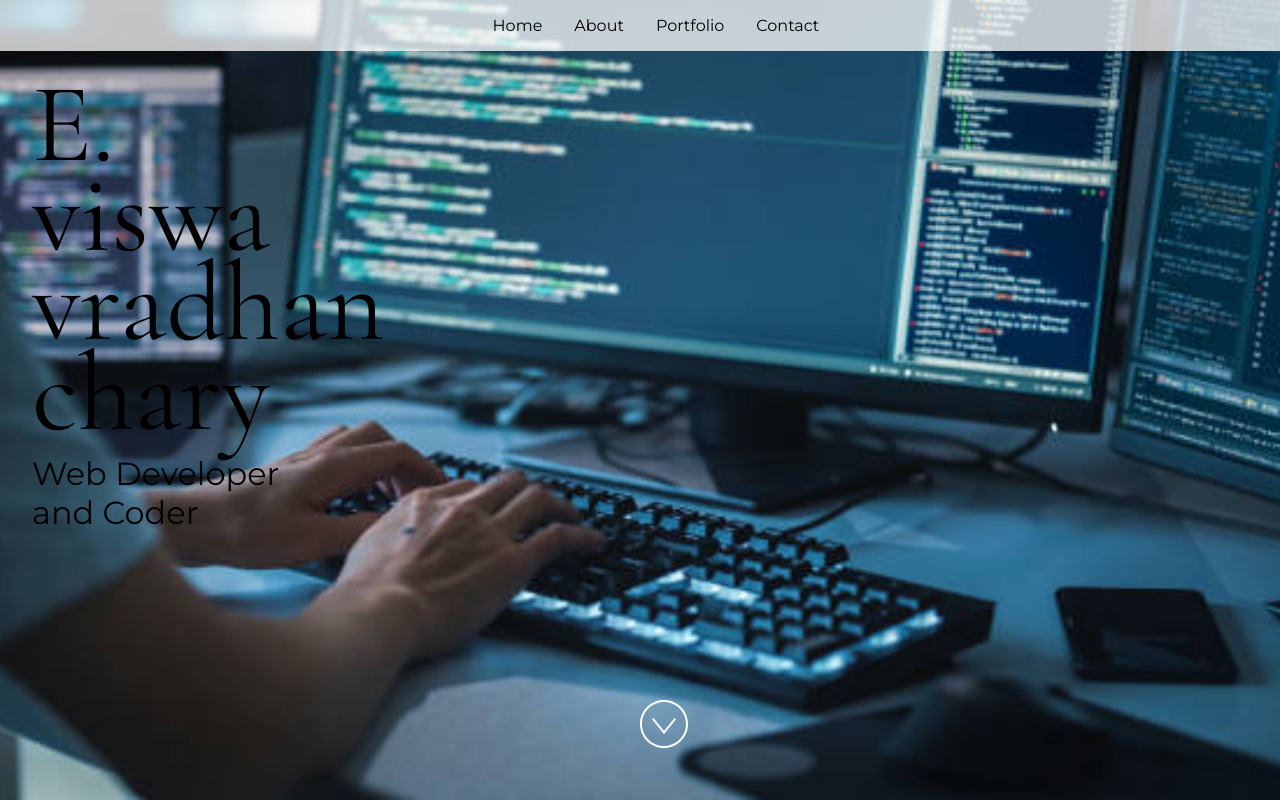
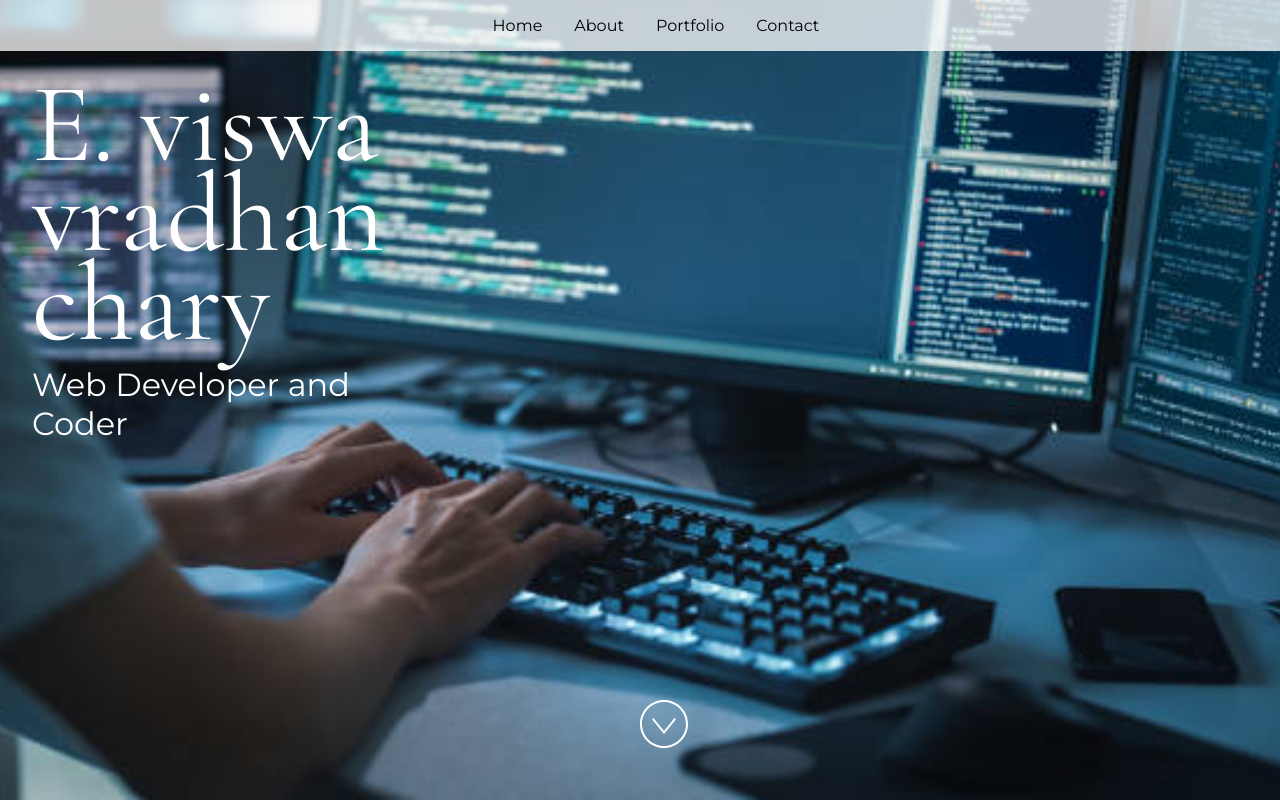
Before and after one commit to viswavardhanchary/viswa2, a React (Vite) app: page / in a window 1280 px wide. Built offline with nearby package versions, Linux system fonts and the light colour scheme.

Commit message:
added colors

```diff
--- a/src/Components/Home.jsx
+++ b/src/Components/Home.jsx
@@ -28,11 +28,11 @@ const Home = ({ name, title }) => {
   return (
     <section id="home" className="min-height">
       <img className="background" src={image} alt="" />
-      <div style={{ position: "absolute", top: "5rem", left: "2rem", width: "17rem" }}>
+      <div style={{ position: "absolute", top: "5rem", left: "2rem", width: "25rem" , color: "white" }}>
         <h1>{name}</h1>
         <h2>{title}</h2>
       </div>
-      <div style={{ position: "absolute", bottom: "3rem", left: "50%" }}>
+      <div style={{ position: "absolute", bottom: "3rem", left: "50%" , color : "white"}}>
         <img src={arrowSvg} style={{ height: "3rem", width: "3rem" }} alt={imageAltText} />
       </div>
     </section>
--- a/src/index.html
+++ b/src/index.html
@@ -4,7 +4,7 @@
     <meta charset="UTF-8" />
     <meta http-equiv="X-UA-Compatible" content="IE=edge" />
     <meta name="viewport" content="width=device-width, initial-scale=1.0" />
-    <title>Educator JS Codespaces Template</title>
+    <title>E. Viswa vardhan chary</title>
     <link rel="stylesheet" href="styles.css" />
 
   </head>
```
